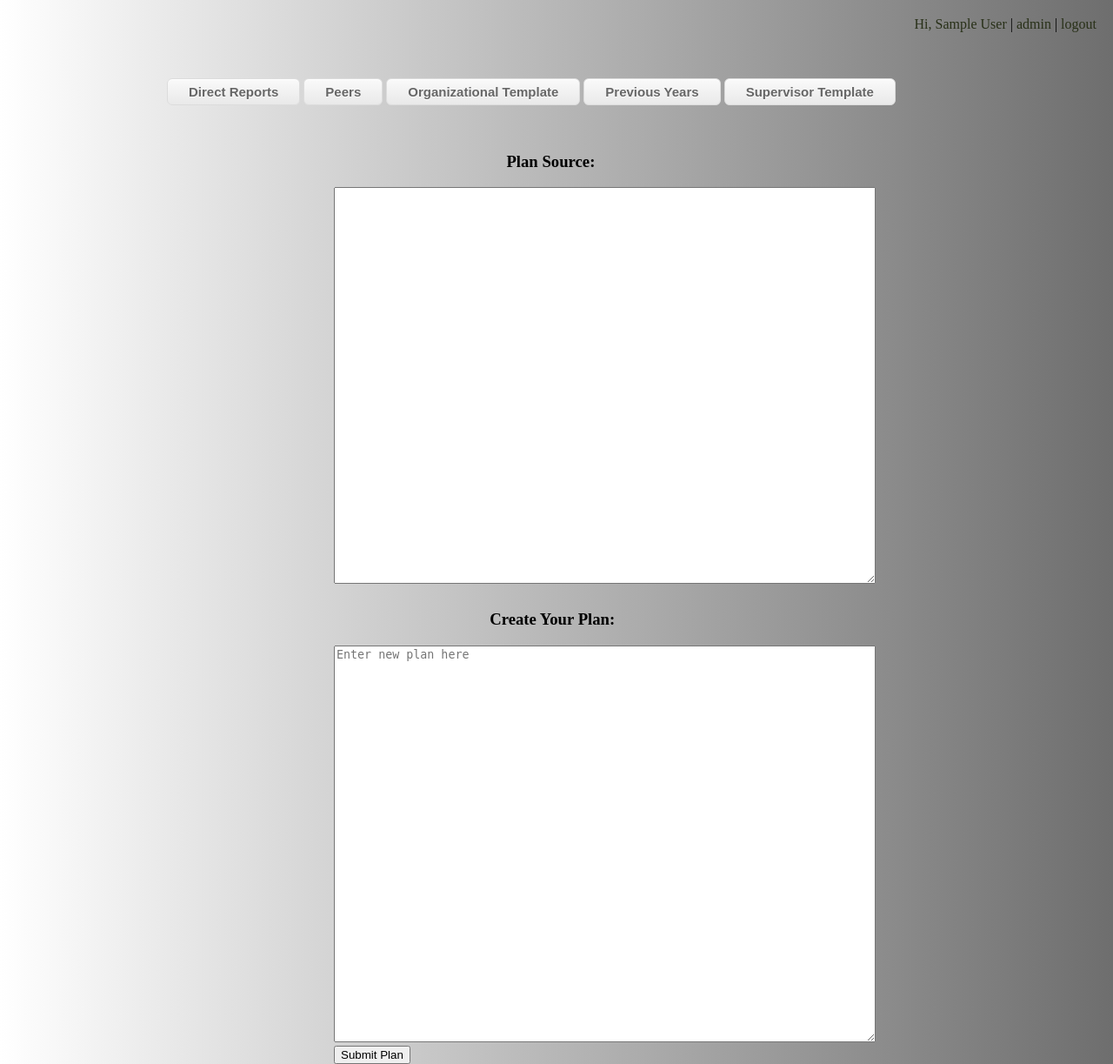
After one commit to pviker/OrgTrgSystem, a PHP site: page /plans/createPlan.php in a window 1280 px wide. The commit adds this page. Shown: the whole page at 87% size. Run offline with PHP 8.4, Linux system fonts and the light colour scheme; the visitor is signed in with stand-in values (Sample User, id 1); data comes from the database, SQL or seed files in the repository; data that the repository does not hold is empty.

Commit message:
Create Plan UI

```diff
--- /dev/null
+++ b/plans/createPlan.php
@@ -0,0 +1,75 @@
+
+
+<?php
+
+	require("../controllers/db2.php");
+    require("../includes/header.php");
+    require("../includes/topmenu.php");
+
+	if (session_status() == PHP_SESSION_NONE) {
+    session_start();
+	}
+
+	if (!isset($_SESSION['uname'])){
+		header ('Location:../index.php');
+    }
+
+	$username= $_SESSION['uname'];
+	$idQuery = "SELECT id FROM credentials WHERE username = '".$username."'" ;
+	$result = mysqli_query($connection, $idQuery);
+	$row = mysqli_fetch_row($result);
+    $userid = $row[0];
+	// echo $userid;
+?>
+
+<div class="sourceButtonDiv">
+
+<form name="planSources" action="<?php echo $_SERVER['PHP_SELF']; ?>" method="post">
+
+<input type="submit" name="sources" value="Direct Reports" class="sourceButtons">
+<input type="submit" name="sources" value="Peers" class="sourceButtons">
+<input type="submit" name="sources" value="Organizational Template" class="sourceButtons">
+<input type="submit" name="sources" value="Previous Years" class="sourceButtons">
+<input type="submit" name="sources" value="Supervisor Template" class="sourceButtons">
+
+</form>
+
+</div>
+
+<br><br><br>
+
+<h3 id="textArea1H3">Plan Source:</h3>
+
+<div class="textArea">
+
+<textarea name="planSource" rows='30' cols='75' readonly></textarea>
+
+</div>
+
+<h3 id="textArea2H3">Create Your Plan:</h3>
+
+<form method="post" class="textArea" action="<?php echo $_SERVER['PHP_SELF']; ?>">
+	<!-- <select name='year' >
+		<option value =''> Select </option>
+		<option value='2014'> 2014 </option>
+		<option value='2015'> 2015 </option>
+		<option value='2016'> 2016 </option>
+	</select></br> -->
+    <textarea name="createPlan" rows = '30' cols = '75' placeholder="Enter new plan here"></textarea><br>
+    <input name="submit" type="submit" value="Submit Plan" />
+</form>
+
+<?php
+    // if (isset($_POST['submit'])) {
+		// $year = $_POST['year'];
+        // $text = mysql_real_escape_string($_POST['plan']);
+		// mysql_connect ("localhost", "user1", "abc123") or die ('Error: ' . mysql_error());
+        // mysql_select_db("orgtrn") or die ('Data error:' . mysql_error());
+        // $query="INSERT INTO plans VALUES ('$userid' , '$year', '$text', '1')" ;
+        // mysql_query($query) or die ('Error updating database ' . mysql_error());
+    // }
+?>
+
+</body>
+
+</html>
--- a/styles/main.css
+++ b/styles/main.css
@@ -11,7 +11,7 @@ body {
 
 	height: 100%;
     margin: 0;
-    background-repeat: no-repeat;
+    /*background-repeat: no-repeat;*/
 
 	background-image: -webkit-gradient(
 		linear,
@@ -281,3 +281,74 @@ form.edit-user-form select {
 .user-table tr:first-child td:last-child{
 	border-width:0px 0px 1px 1px;
 }
+
+.sourceButtonDiv {
+
+	margin-top: 7%;
+	margin-left: 15%;
+	margin-bottom: 0px;
+
+
+}
+
+.sourceButtons {
+
+	display: inline;
+
+	-moz-box-shadow:inset 0px 1px 0px 0px #ffffff;
+	-webkit-box-shadow:inset 0px 1px 0px 0px #ffffff;
+	box-shadow:inset 0px 1px 0px 0px #ffffff;
+	background:-webkit-gradient(linear, left top, left bottom, color-stop(0.05, #f9f9f9), color-stop(1, #e9e9e9));
+	background:-moz-linear-gradient(top, #f9f9f9 5%, #e9e9e9 100%);
+	background:-webkit-linear-gradient(top, #f9f9f9 5%, #e9e9e9 100%);
+	background:-o-linear-gradient(top, #f9f9f9 5%, #e9e9e9 100%);
+	background:-ms-linear-gradient(top, #f9f9f9 5%, #e9e9e9 100%);
+	background:linear-gradient(to bottom, #f9f9f9 5%, #e9e9e9 100%);
+	filter:progid:DXImageTransform.Microsoft.gradient(startColorstr='#f9f9f9', endColorstr='#e9e9e9',GradientType=0);
+	background-color:#f9f9f9;
+	-moz-border-radius:6px;
+	-webkit-border-radius:6px;
+	border-radius:6px;
+	border:1px solid #dcdcdc;
+	display:inline-block;
+	cursor:pointer;
+	color:#666666;
+	font-family:Arial;
+	font-size:15px;
+	font-weight:bold;
+	padding:6px 24px;
+	text-decoration:none;
+	text-shadow:0px 1px 0px #ffffff;
+
+
+}
+
+.sourceButtons:hover {
+
+	background:-webkit-gradient(linear, left top, left bottom, color-stop(0.05, #e9e9e9), color-stop(1, #f9f9f9));
+	background:-moz-linear-gradient(top, #e9e9e9 5%, #f9f9f9 100%);
+	background:-webkit-linear-gradient(top, #e9e9e9 5%, #f9f9f9 100%);
+	background:-o-linear-gradient(top, #e9e9e9 5%, #f9f9f9 100%);
+	background:-ms-linear-gradient(top, #e9e9e9 5%, #f9f9f9 100%);
+	background:linear-gradient(to bottom, #e9e9e9 5%, #f9f9f9 100%);
+	filter:progid:DXImageTransform.Microsoft.gradient(startColorstr='#e9e9e9', endColorstr='#f9f9f9',GradientType=0);
+	background-color:#e9e9e9;
+}
+
+.textArea {
+
+    margin-left: 30%;
+}
+
+#textArea1H3 {
+
+	margin-top:0px;
+	margin-left: 45.5%;
+
+}
+
+#textArea2H3 {
+
+	margin-top: 2%;
+	margin-left: 44%;
+}
```
Also changed, not shown: misc_files/passwords.txt (+9 -9 lines), upload/excelupload.php (+12 -13 lines), 2 other files.
